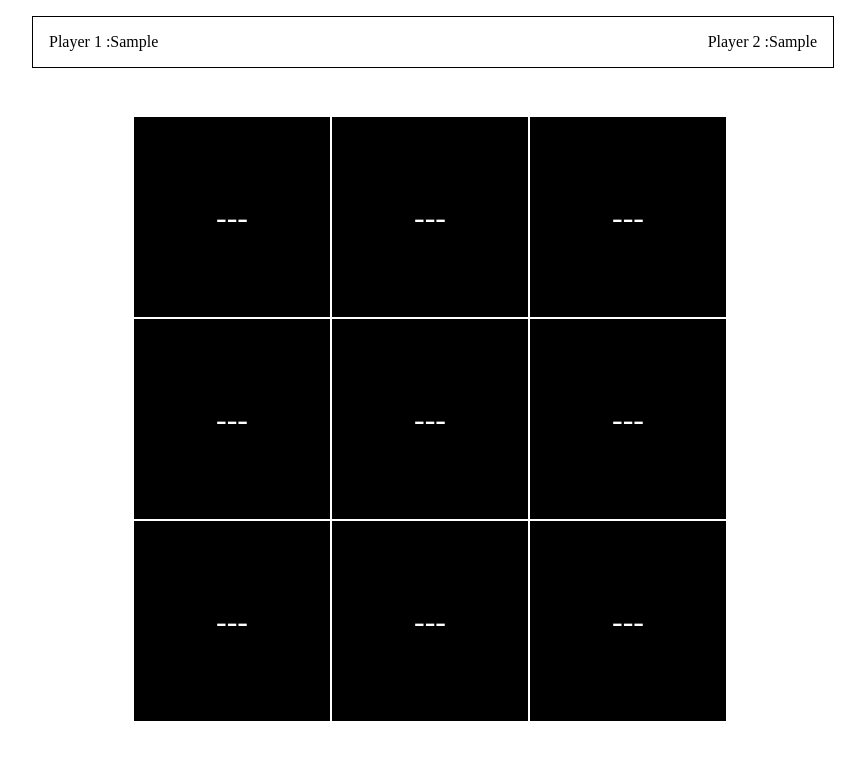
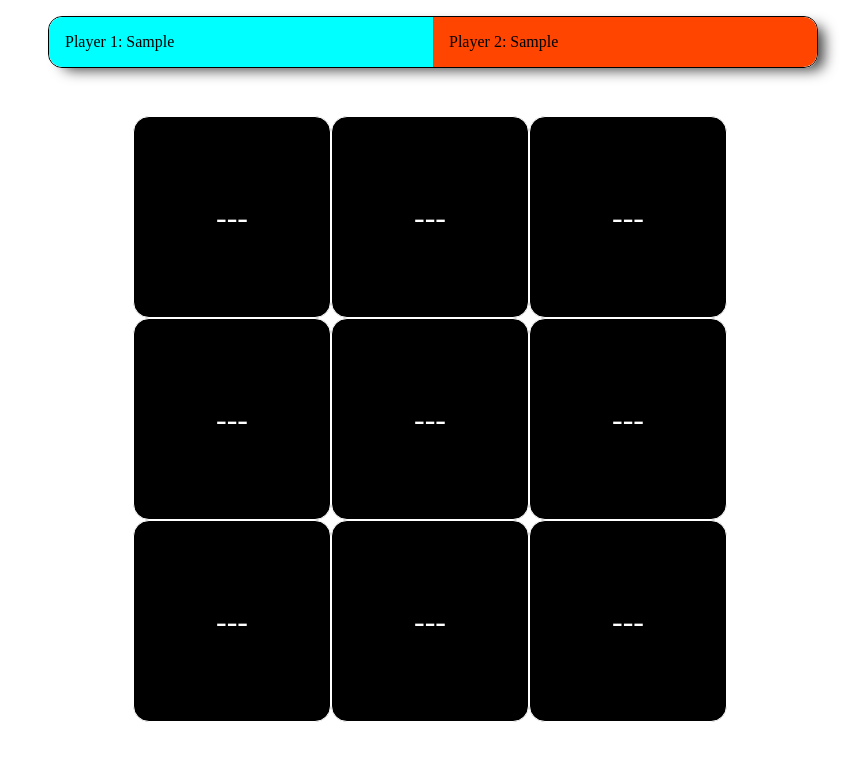
Before and after one commit to stratospherique/Tic-Tac-toe-JS-, a plain HTML site: page index.html in a window 1280 px wide. Both pictures are taken after typing "Sample", "Sample" into the empty fields and a click on the button "Create Players". Shown: the whole page, without its empty margins (207-1072 px from the left). Drawn offline with Linux system fonts and the light colour scheme.

Commit message:
work on the styling of the app

```diff
--- a/app.js
+++ b/app.js
@@ -114,8 +114,8 @@ const GameRunner = (() => {
     const player2 = playersList.add(PlayerFactory(UIController().playerTwoInput.value,"O"));
     UIController().board.classList.remove('hide');
     const html = `
-      <div><span>Player 1 :</span><span>${player1.getPlayerName()}</span></div>
-      <div><span>Player 2 :</span><span>${player2.getPlayerName()}</span></div>
+      <div class="player-1"><span>Player 1: </span><span>${player1.getPlayerName()}</span></div>
+      <div class="player-2"><span>Player 2: </span><span>${player2.getPlayerName()}</span></div>
     `
     UIController().inputDetails.innerHTML = html;
     UIController().inputDetails.classList.add("ongoing")
--- a/main.css
+++ b/main.css
@@ -6,9 +6,10 @@
 .player-details {
   margin: 1rem auto;
   width: 60vw;
-  padding: 1rem;
   border: 1px solid;
   display: flex;
+  border-radius: 14px;
+  box-shadow: 10px 6px 14px -4px rgba(0,0,0,0.75);
 }
 
 .ongoing {
@@ -44,10 +45,13 @@
   display: grid;
   place-content: center;
   font-size: 2rem;
+  transition: all .6s;
+  border-radius: 16px;
 }
 
 .color-red {
   background-color: red;
+  box-shadow: inset 0px 0px 16px 9px #543864;
 }
 
 .color-black {
@@ -55,5 +59,22 @@
 }
 
 .color-blue {
-  background-color: blue;
+  background-color: #0f1161;
+  box-shadow: inset 0px 0px 14px 9px #ac72ce;
 }
+
+.player-1 {
+  width: 50%;
+  height: 100%;
+  background-color: aqua;
+  padding: 1rem;
+  border-radius: 14px 0 0 14px;
+}
+
+.player-2 {
+  width: 50%;
+  height: 100%;
+  background-color: orangered;
+  padding: 1rem;
+  border-radius: 0 14px 14px 0;
+}
```
